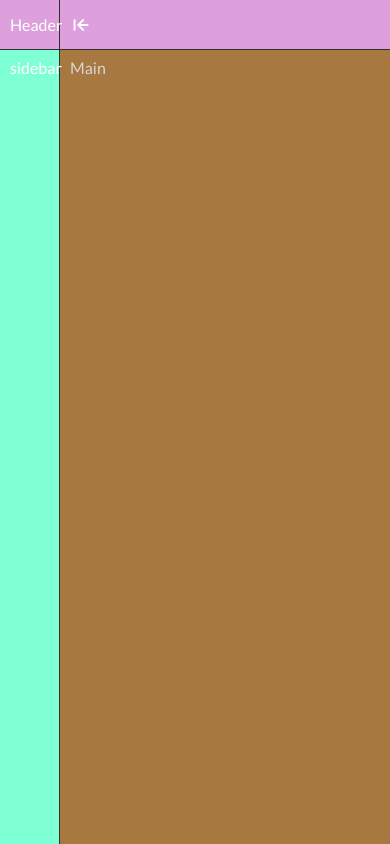
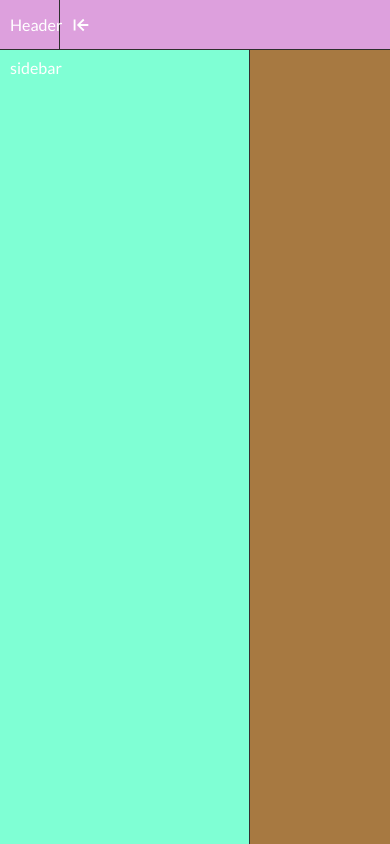
Before and after one commit to srdjan-gr/minimal-board, a React (Vite) app: page / in a window 390 px wide. Built offline with nearby package versions, Linux system fonts and the light colour scheme.

Commit message:
Context for toggl sidebar

```diff
--- a/src/components/Header/Header.jsx
+++ b/src/components/Header/Header.jsx
@@ -1,8 +1,15 @@
 import React, { useContext } from 'react'
 import { BiDotsVerticalRounded, BiArrowToLeft } from "react-icons/bi";
 
+import SidebarContext from '../../contexts/SidebarContext';
 
 const Header = () => {
+
+    const { sidebar, setSidebar } = useContext(SidebarContext)
+
+    const toggleSidebar = () => {
+        setSidebar(!sidebar);
+    }
 
     return (
         <header>
@@ -11,7 +18,7 @@ const Header = () => {
 
             </article>
             <article className='header__right'>
-                <BiArrowToLeft className='icon-m' />
+                <BiArrowToLeft className={`${sidebar === true ? 'icon-rotate-180' : ''} icon-m`} onClick={toggleSidebar} />
             </article>
         </header>
     )
--- a/src/components/MainContent/MainContent.jsx
+++ b/src/components/MainContent/MainContent.jsx
@@ -1,8 +1,13 @@
-import React from 'react'
+import React, { useContext } from 'react'
+
+import SidebarContext from '../../contexts/SidebarContext';
 
 const MainContent = () => {
+
+    const { sidebar } = useContext(SidebarContext)
+
     return (
-        <main>Main</main>
+        <main className={`${sidebar === true ? 'toggleMainContent' : ''}`}>Main</main>
     )
 }
 
--- a/src/components/MainContent/_mainContent.scss
+++ b/src/components/MainContent/_mainContent.scss
@@ -7,7 +7,9 @@ main{
     top: 5rem;
     right: 0;
     color: rgb(214, 214, 214);
-    transition: $transition-2;
+    // transition: $transition-2;
+}
 
-
+.toggleMainContent{
+    width: calc(100% - 6rem);
 }
--- a/src/components/Sidebar/Sidebar.jsx
+++ b/src/components/Sidebar/Sidebar.jsx
@@ -1,11 +1,13 @@
 import React, { useContext } from 'react'
 
+import SidebarContext from '../../contexts/SidebarContext';
 
 const Sidebar = () => {
 
+    const { sidebar } = useContext(SidebarContext)
 
     return (
-        <nav  >
+        <nav className={`${sidebar ? 'toggleSidebar' : ''}`} >
             sidebar
 
         </nav>
--- a/src/components/Sidebar/_sidebar.scss
+++ b/src/components/Sidebar/_sidebar.scss
@@ -7,8 +7,10 @@ nav{
     left: 0;
     padding: 1rem;
     border-right: $border;
+    transition: $transition-2;
 }
 
-.closeSidebar{
+.toggleSidebar{
     max-width: 6rem;
+    transition: $transition-2;
 }
--- /dev/null
+++ b/src/contexts/SidebarContext.jsx
@@ -0,0 +1,16 @@
+import React, { createContext, useState } from 'react'
+
+const SidebarContext = createContext();
+
+export const SidebarProvider = ({ children }) => {
+
+    const [sidebar, setSidebar] = useState(false);
+
+    return (
+        <SidebarContext.Provider value={{ sidebar, setSidebar }}>
+            {children}
+        </SidebarContext.Provider>
+    )
+}
+
+export default SidebarContext;
--- a/src/sass/_index.scss
+++ b/src/sass/_index.scss
@@ -85,4 +85,9 @@ body {
   .icon-m{
     font-size: 2.2rem;
     cursor: pointer;
+    transition: $transition-1;
   }
+
+  .icon-rotate-180{
+    transform: rotate(180deg);
+  }
--- a/src/sass/_responsive.scss
+++ b/src/sass/_responsive.scss
@@ -7,7 +7,7 @@
 @media (max-width:768px) {
 
     nav{
-       max-width: 6rem;
+       width: 6rem;
     }
 
     header,
--- a/src/sass/main.css
+++ b/src/sass/main.css
@@ -23,11 +23,16 @@ body {
 .icon-m {
   font-size: 2.2rem;
   cursor: pointer;
+  transition: all 0.1s ease-out;
+}
+
+.icon-rotate-180 {
+  transform: rotate(180deg);
 }
 
 @media (max-width: 768px) {
   nav {
-    max-width: 6rem;
+    width: 6rem;
   }
   header,
 main {
@@ -46,10 +51,12 @@ nav {
   left: 0;
   padding: 1rem;
   border-right: 1px solid #2f2f2f;
+  transition: all 0.2s ease-out;
 }
 
-.closeSidebar {
+.toggleSidebar {
   max-width: 6rem;
+  transition: all 0.2s ease-out;
 }
 
 header {
@@ -89,5 +96,8 @@ main {
   top: 5rem;
   right: 0;
   color: rgb(214, 214, 214);
-  transition: all 0.2s ease-out;
+}
+
+.toggleMainContent {
+  width: calc(100% - 6rem);
 }/*# sourceMappingURL=main.css.map */
```
Also changed, not shown: src/App.jsx (+5 -3 lines), 1 other file (tests, documents, lock files or other folders).
